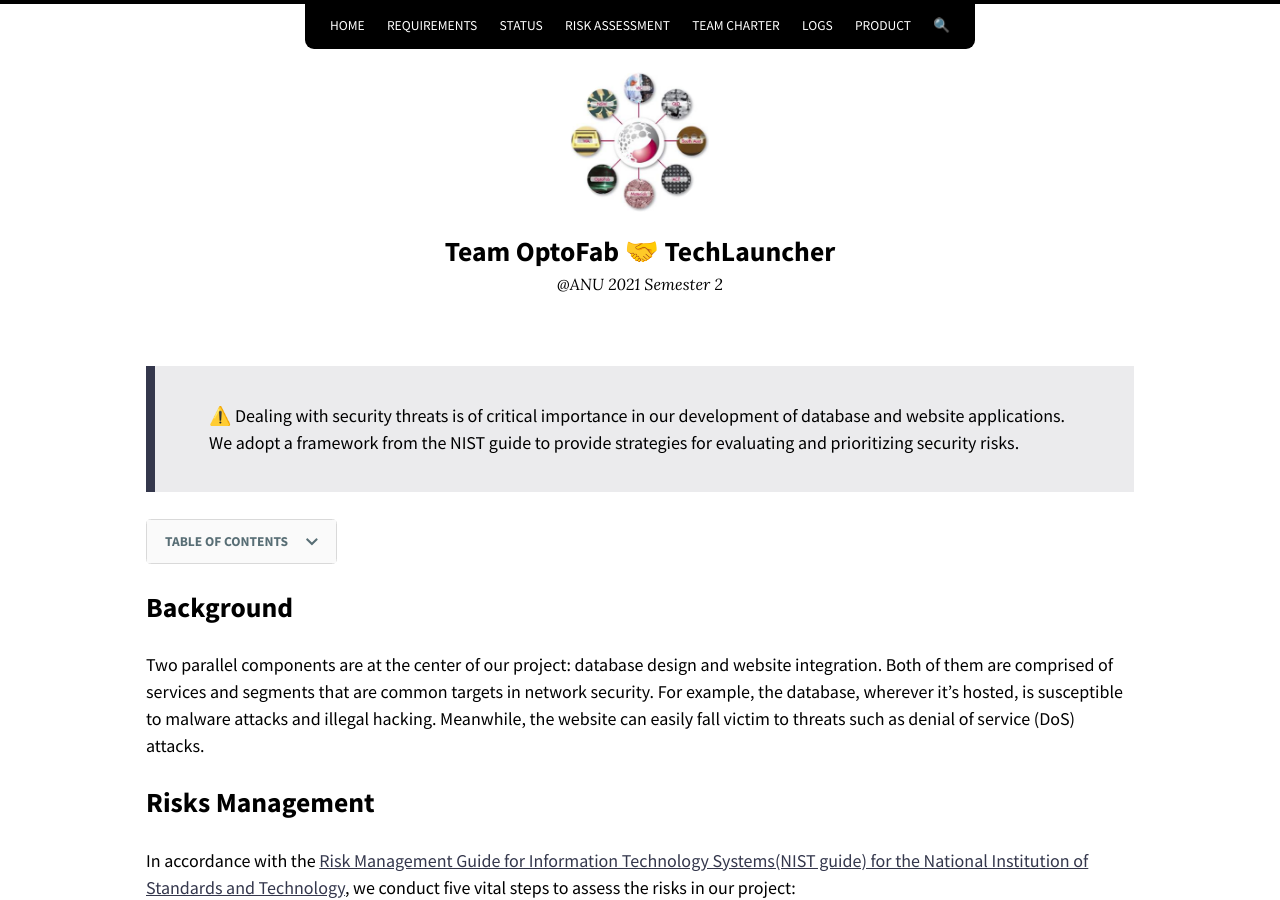
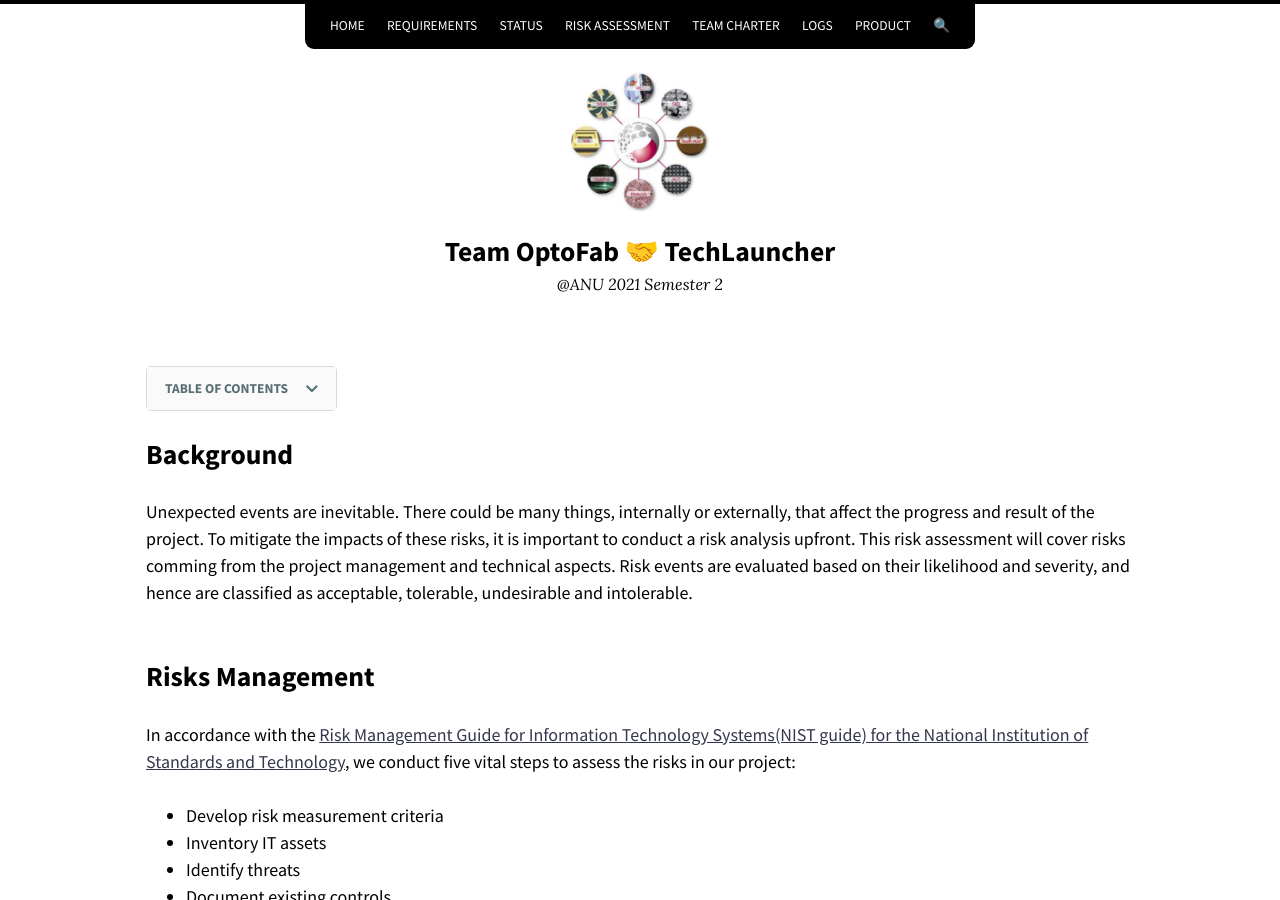
Before and after one commit to optofab/optofab.github.io, a Jekyll site: the page built from risk-assessment.md, in a window 1280 px wide and 900 px high. Built offline with Jekyll 4.4.1, drawn with Linux system fonts in a browser that asks for light colours; nearby versions of some CDN libraries; emoji names are drawn with the system emoji font.

Commit message:
modified some of the risk assessment

```diff
--- a/risk-assessment.md
+++ b/risk-assessment.md
@@ -4,13 +4,13 @@ tag:
   - "Risk Assessmet"
 ---
 
-> :warning: Dealing with security threats is of critical importance in our development of database and website applications. We adopt a framework from the NIST guide to provide strategies for evaluating and prioritizing security risks.
 
 {% include toc %}
 
 ## Background
 
-Two parallel components are at the center of our project: database design and website integration. Both of them are comprised of services and segments that are common targets in network security. For example, the database, wherever it’s hosted, is susceptible to malware attacks and illegal hacking. Meanwhile, the website can easily fall victim to threats such as denial of service (DoS) attacks.
+Unexpected events are inevitable. There could be many things, internally or externally, that affect the progress and result of the project. To mitigate the impacts of these risks, it is important to conduct a risk analysis upfront. This risk assessment will cover risks comming from the project management and technical aspects. Risk events are evaluated based on their likelihood and severity, and hence are classified as acceptable, tolerable, undesirable and intolerable.
+<br>
 
 ## Risks Management
 
@@ -22,10 +22,14 @@ In accordance with the [Risk Management Guide for Information Technology Systems
 - Document existing controls
 - Identify improvements
 
+<br>
+
 ## Risk Rating
 
 ![Risk Rating](https://cdn-std.droplr.net/files/acc_498334/5F0zlJ)
 The above ratings are based on the likelihood of an event occurring (from most unlikely to most likely) and the severity of the issues that might arise if the event does occur (from trivial issues to major issues).
+
+<br>
 
 ## Project Management Risks
 
@@ -44,6 +48,8 @@ The above ratings are based on the likelihood of an event occurring (from most u
 - Poor documentation (Probable to Possible): team charter, work records, product requirements, statement of work, risk assessment, retrospectives…
 - Sudden growth in requirements (Intolerable and Probable to Tolerable and Possible): agile methodology, integrating the prototype, and discuss with the clients many times.
 
+<br>
+
 ## Technical Risks
 
 ### Severity
```
